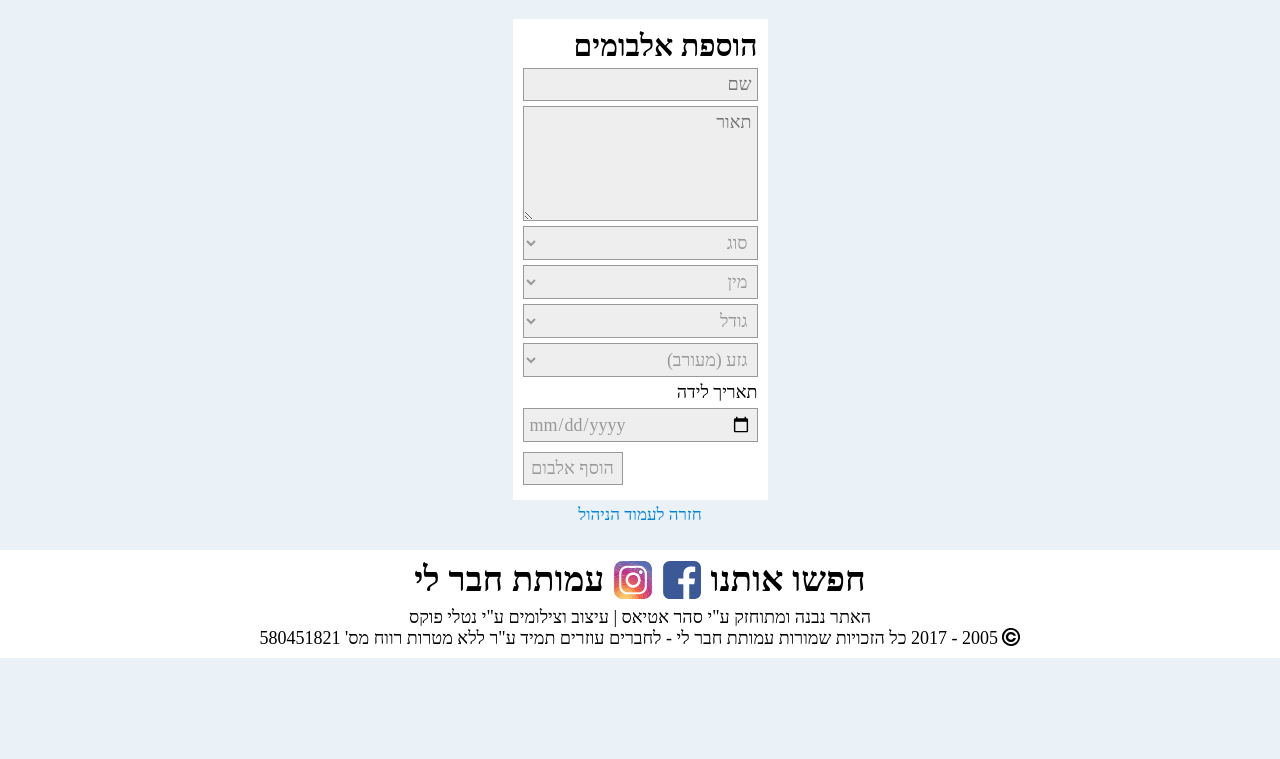
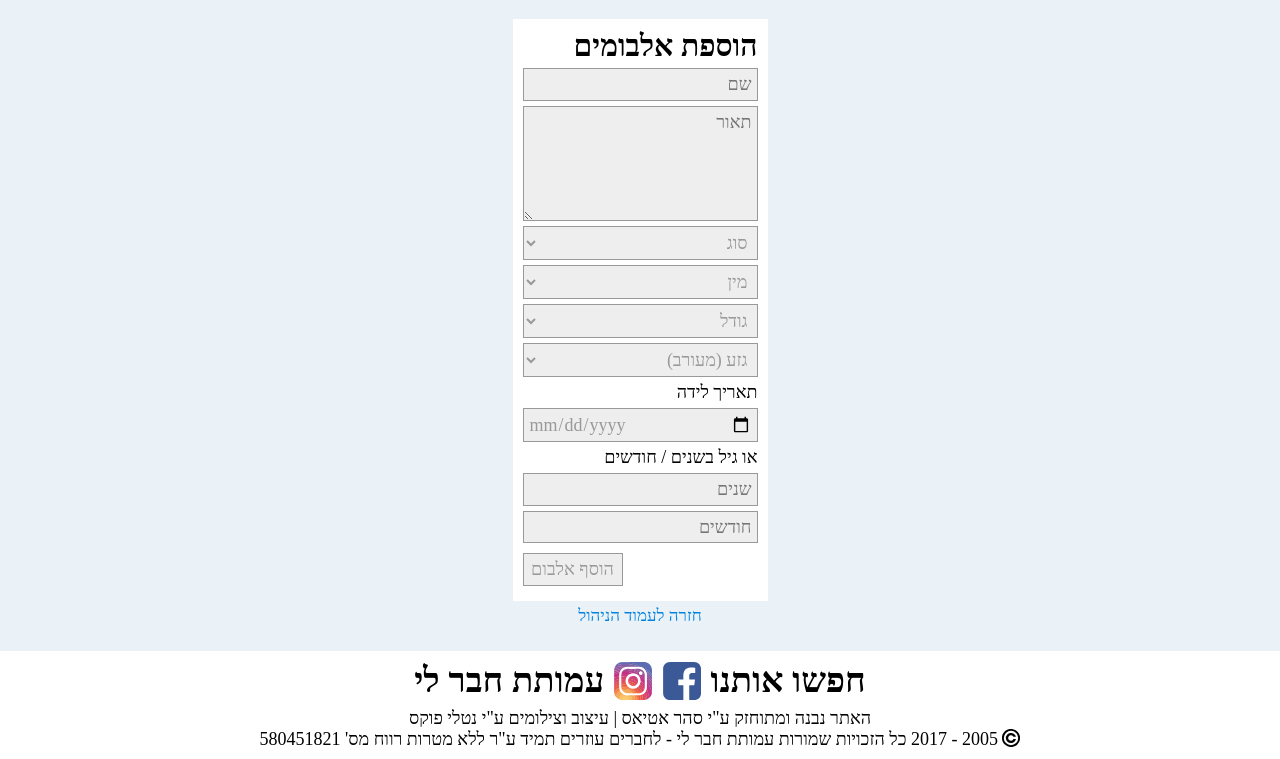
Before and after one commit to saharati/HaverLi, a PHP site: page /phpmail/private/addalbums.php in a window 1280 px wide. Shown: the part 194-953 px from the top of the page. Before the commit the page ends 852 px from the top, so only its background shows below. Run offline with PHP 8.4, Linux system fonts and the light colour scheme; the visitor is signed in with stand-in values (Sample User, id 1); tables that the repository leaves empty or names only in its code hold one stand-in row (values such as "Sample post"); data that the repository does not hold is empty; some libraries are stand-ins or nearby versions; some web fonts are replaced.

Commit message:
Added the ability to set age by years/months, in addition to date.

```diff
--- a/private/addalbums.php
+++ b/private/addalbums.php
@@ -1,6 +1,6 @@
 <?php
 require $_SERVER['DOCUMENT_ROOT'] . '/private/authenticate.php';
-if (isset($_POST['name'], $_POST['description'], $_POST['isDog'], $_POST['isMale'], $_POST['size'], $_POST['breedId'], $_POST['bornDate']))
+if (isset($_POST['name'], $_POST['description'], $_POST['isDog'], $_POST['isMale'], $_POST['size'], $_POST['breedId'], $_POST['bornDate'], $_POST['years'], $_POST['months']))
 {
 	$validation = array();
 	$_POST = sanitize($_POST);
@@ -20,7 +20,12 @@ if (isset($_POST['name'], $_POST['description'], $_POST['isDog'], $_POST['isMale
 	if (!is_numeric($_POST['breedId']))
 		$validation['breedwrong'] = 'הגזע שנבחר לא תקין.';
 	if (empty($_POST['bornDate']))
-		$validation['borndateempty'] = 'יש להזין תאריך לידה.';
+	{
+		if (empty($_POST['years']) && empty($_POST['months']))
+			$validation['borndateempty'] = 'יש להזין תאריך לידה או גיל.';
+		elseif ($_POST['years'] < 0 || $_POST['years'] > 30 || $_POST['months'] < 0 || $_POST['months'] > 11)
+			$validation['borndatewrong'] = 'הגיל שהוזן לא תקין.';
+	}
 	else
 	{
 		$bornDate = explode('-', $_POST['bornDate']);
@@ -29,8 +34,9 @@ if (isset($_POST['name'], $_POST['description'], $_POST['isDog'], $_POST['isMale
 	}
 	if (empty($validation))
 	{
+		$bornDate = empty($_POST['bornDate']) ? date("Y-m-d", strtotime('-' . $_POST['years'] . 'years -' . $_POST['months'] . ' months')) : $_POST['bornDate'];
 		$stmt = $mysqli->prepare('INSERT INTO album (name, description, isDog, isMale, size, breedId, bornDate) VALUES (?, ?, ?, ?, ?, ?, ?)');
-		$stmt->bind_param('ssiiiis', $_POST['name'], $_POST['description'], $_POST['isDog'], $_POST['isMale'], $_POST['size'], $_POST['breedId'], $_POST['bornDate']);
+		$stmt->bind_param('ssiiiis', $_POST['name'], $_POST['description'], $_POST['isDog'], $_POST['isMale'], $_POST['size'], $_POST['breedId'], $bornDate);
 		$stmt->execute();
 		$_SESSION['albumId'] = $mysqli->insert_id;
 		$stmt->close();
@@ -75,7 +81,10 @@ if (isset($_POST['name'], $_POST['description'], $_POST['isDog'], $_POST['isMale
 <option value="0">גזע (מעורב)</option>
 </select>
 תאריך לידה
-<input type="date" name="bornDate" title="יש להזין תאריך לידה" max="<?php echo date('Y-m-d'); ?>" required <?php if (!empty($validation)) echo 'value="' . $_POST['bornDate'] . '"'; ?>>
+<input type="date" name="bornDate" title="יש להזין תאריך לידה" max="<?php echo date('Y-m-d'); ?>" <?php if (!empty($validation)) echo 'value="' . $_POST['bornDate'] . '"'; ?>>
+או גיל בשנים / חודשים
+<input type="number" name="years" placeholder="שנים" title="יש להזין גיל בשנים" min="0" max="30" <?php if (!empty($validation)) echo 'value="' . $_POST['years'] . '"'; ?>>
+<input type="number" name="months" placeholder="חודשים" title="יש להזין גיל בחודשים" min="0" max="11" <?php if (!empty($validation)) echo 'value="' . $_POST['months'] . '"'; ?>>
 <input type="submit" value="הוסף אלבום">
 </fieldset>
 </form>
```
